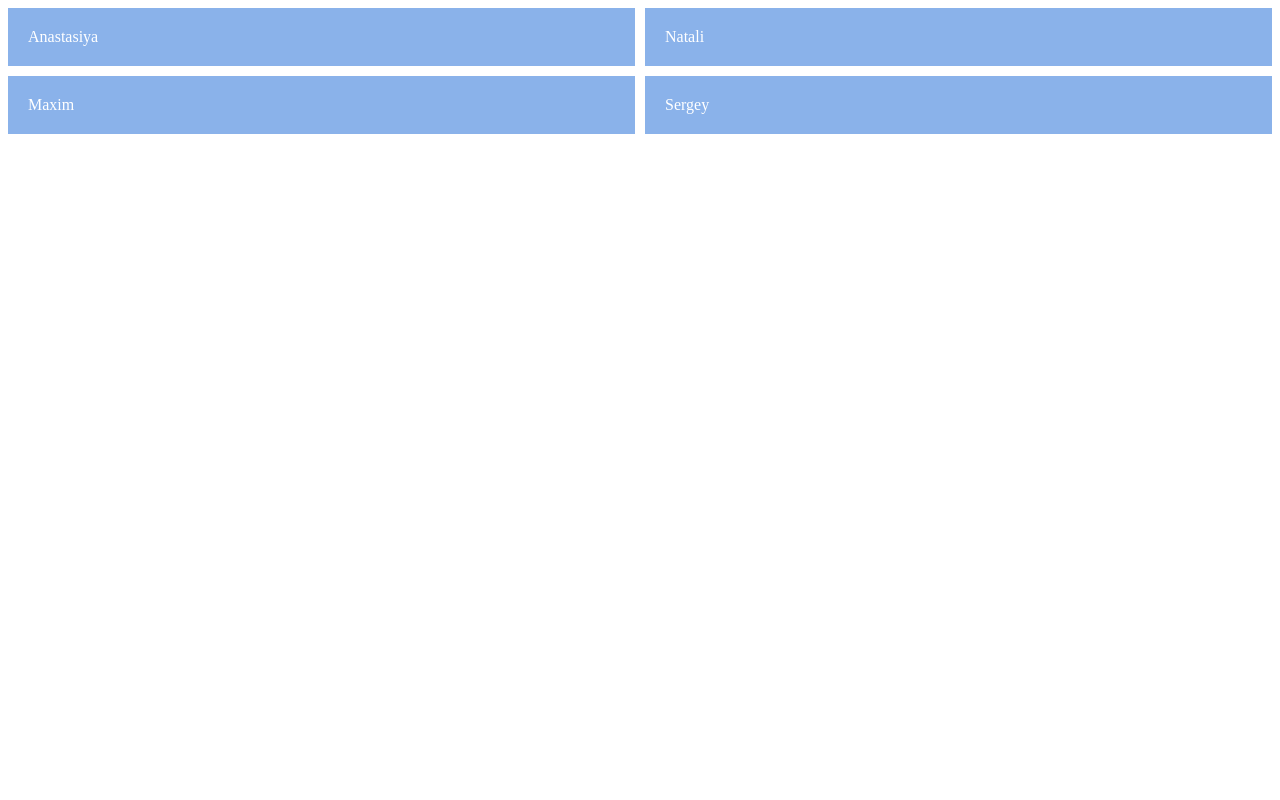
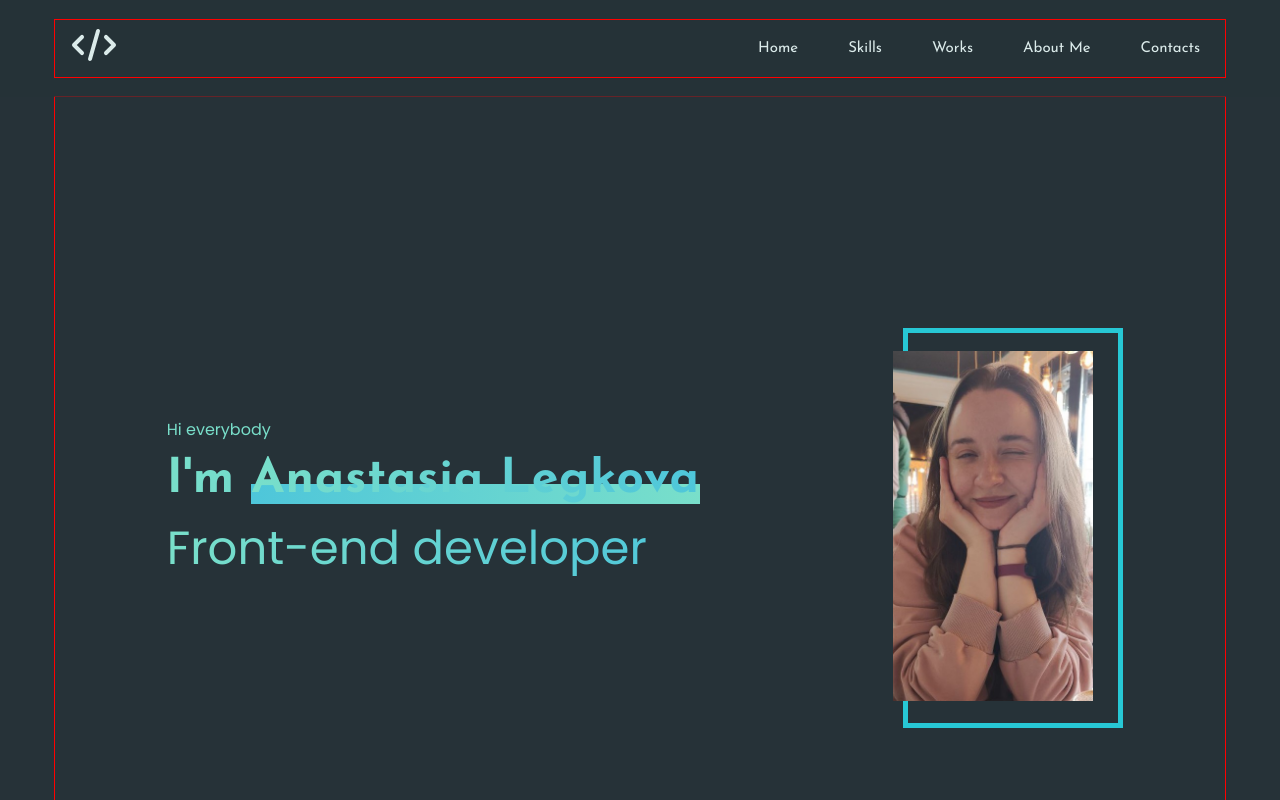
Before and after one commit to legkovaAnastasia/start-project, a React app: page / in a window 1280 px wide. Shown: the top 800 px of the page. Built offline with nearby package versions, Linux system fonts and the light colour scheme.

Commit message:
burger-menu-animation

```diff
--- a/src/components/menu/Menu_Styles.ts
+++ b/src/components/menu/Menu_Styles.ts
@@ -40,7 +40,7 @@ const MobileMenuPopUp = styled.div<{ isOpen: boolean }>`
     right: 0;
     bottom: 0;
     z-index: 999;
-    background-color: rgba(38, 50, 56, 0.6);
+    background-color: rgba(38, 50, 56, 0.8);
     display: none;
 
     ${props => props.isOpen && css<{ isOpen: boolean }>`
--- a/src/components/menu/MobileMenu.tsx
+++ b/src/components/menu/MobileMenu.tsx
@@ -1,16 +1,26 @@
-import React from 'react';
+import React, {useState} from 'react';
 import {LinkProps} from "../Link";
 import {MenuItem} from "./MenuItem";
 import {S} from "./Menu_Styles";
+import {MenuProps} from "./Menu";
 
-export const MobileMenu = (props: { menuItems: Array<string>}&LinkProps) => {
+export const MobileMenu: React.FC<MenuProps & LinkProps> = (props: MenuProps & LinkProps) => {
+
+    const [isOpen, setIsOpen] = useState(false);
+    const onBurgerBtnClick = () => {
+        setIsOpen(!isOpen)
+        console.log(isOpen)
+    }
+
     return (
         <S.StyledMobileMenu>
-            <S.BurgerBtn isOpen={false}>
+            <S.BurgerBtn isOpen={isOpen} onClick={onBurgerBtnClick}>
                 <span></span>
             </S.BurgerBtn>
-            <S.MobileMenuPopUp isOpen={false}>
-                <MenuItem menuItems={props.menuItems} type={props.type} />
+            <S.MobileMenuPopUp isOpen={isOpen} onClick={() => {
+                setIsOpen(false)
+            }}>
+                <MenuItem menuItems={props.menuItems} type={props.type}/>
             </S.MobileMenuPopUp>
         </S.StyledMobileMenu>
     );
--- a/src/index.tsx
+++ b/src/index.tsx
@@ -1,114 +1,21 @@
-// import React from 'react';
-// import ReactDOM from 'react-dom/client';
-// import './index.css';
-// import App from './App';
-// import reportWebVitals from './reportWebVitals';
-// import {GlobalStyles} from "./styles/GlobalStyles";
-//
-// const root = ReactDOM.createRoot(
-//     document.getElementById('root') as HTMLElement
-// );
-// root.render(
-//     <React.StrictMode>
-//         <GlobalStyles/>
-//         <App/>
-//     </React.StrictMode>
-// );
-//
-// // If you want to start measuring performance in your app, pass a function
-// // to log results (for example: reportWebVitals(console.log))
-// // or send to an analytics endpoint. Learn more: https://bit.ly/CRA-vitals
-// reportWebVitals();
+import React from 'react';
+import ReactDOM from 'react-dom/client';
+import './index.css';
+import App from './App';
+import reportWebVitals from './reportWebVitals';
+import {GlobalStyles} from "./styles/GlobalStyles";
 
-//
-// import ReactDOM from 'react-dom/client';
-// import styled from "styled-components";
-//
-//
-// const CoffeeImg = styled.img`
-//   object-fit: contain;
-//   max-width: 1200px
-// `
-//
-//
-// const root = ReactDOM.createRoot(document.getElementById('root') as HTMLElement);
-// root.render(
-//     <div className="App">
-//         <CoffeeImg
-//             src="https://brandlogos.net/wp-content/uploads/2020/09/react-logo-512x512.png"
-//             srcSet="https://cdn.iconscout.com/icon/free/png-256/free-node-js-1-1174935.png 85w, https://brandlogos.net/wp-content/uploads/2020/09/react-logo-512x512.png 512w, https://upload.wikimedia.org/wikipedia/commons/thumb/c/cf/Angular_full_color_logo.svg/2048px-Angular_full_color_logo.svg.png 1200w"
-//             sizes="(max-width: 600px) 85px, (max-width: 800px) 512px, 1200px"
-//             alt="Coffee" />
-//     </div>
-// );
-//
-//
-//
-// // Посмотрите внимательно на код. Изображение с каким логотипом (Node.js, React или Angular) будет отображаться на экране шириной 768px?
-// // ❗ Перед проверкой не забывате очищать cache (при открытой консоли разработчика, правой клавишей мыши по кнопке перезагрузка страницы -> Очистка кэша и жесткая перезагрузка)
-
-// import ReactDOM from 'react-dom/client';
-// import styled from "styled-components";
-//
-//
-// const ApplicationImg = styled.img`
-//   height: 400px;
-//   width: 400px;
-//   object-fit: contain
-// `
-//
-//
-// const root = ReactDOM.createRoot(document.getElementById('root') as HTMLElement);
-// root.render(
-//     <div className="App">
-//         <ApplicationImg
-//             src="https://cdn.iconscout.com/icon/free/png-256/free-node-js-1-1174935.png?f=webp"
-//
-//             XXX="https://brandlogos.net/wp-content/uploads/2020/09/react-logo-512x512.png YYY, https://upload.wikimedia.org/wikipedia/commons/thumb/c/cf/Angular_full_color_logo.svg/2048px-Angular_full_color_logo.svg.png ZZZ" />
-//     </div>
-// );
-//
-//
-// // Что должно быть вместо XXX, YYY и ZZZ, чтобы код работал корректно и для экранов с разной плотностью пикселей загружалось правильное изображение?
-// //❗ В ответе укажите значения через пробел, вот так: XXX YYY ZZZ
-
-
-import styled from "styled-components";
-import ReactDOM from 'react-dom/client';
-
-const StyledCurrency = styled.div`
-  display: grid;
-  grid-template-columns: repeat(2, 1fr);
-  gap: 10px;
-
-  @media screen and (max-width: 768px) {
-    gap: 20px;
-  }
-`
-
-const StyledAirport = styled.div`
-    padding: 20px;
-    background-color: #8ab2ea;
-    color: #fff
-`
-
-function Benefit() {
-    return (
-        <StyledCurrency>
-            <StyledAirport>Anastasiya</StyledAirport>
-            <StyledAirport>Natali</StyledAirport>
-            <StyledAirport>Maxim</StyledAirport>
-            <StyledAirport>Sergey</StyledAirport>
-        </StyledCurrency>
-
-    );
-}
-
-const root = ReactDOM.createRoot(document.getElementById('root') as HTMLElement);
+const root = ReactDOM.createRoot(
+    document.getElementById('root') as HTMLElement
+);
 root.render(
-    <div className="App">
-        <Benefit />
-    </div>
+    <React.StrictMode>
+        <GlobalStyles/>
+        <App/>
+    </React.StrictMode>
 );
 
-// Что должно быть вместо XXX, чтобы на экранах меньше 768px отступы между ячейками стали 20px?
+// If you want to start measuring performance in your app, pass a function
+// to log results (for example: reportWebVitals(console.log))
+// or send to an analytics endpoint. Learn more: https://bit.ly/CRA-vitals
+reportWebVitals();
```
